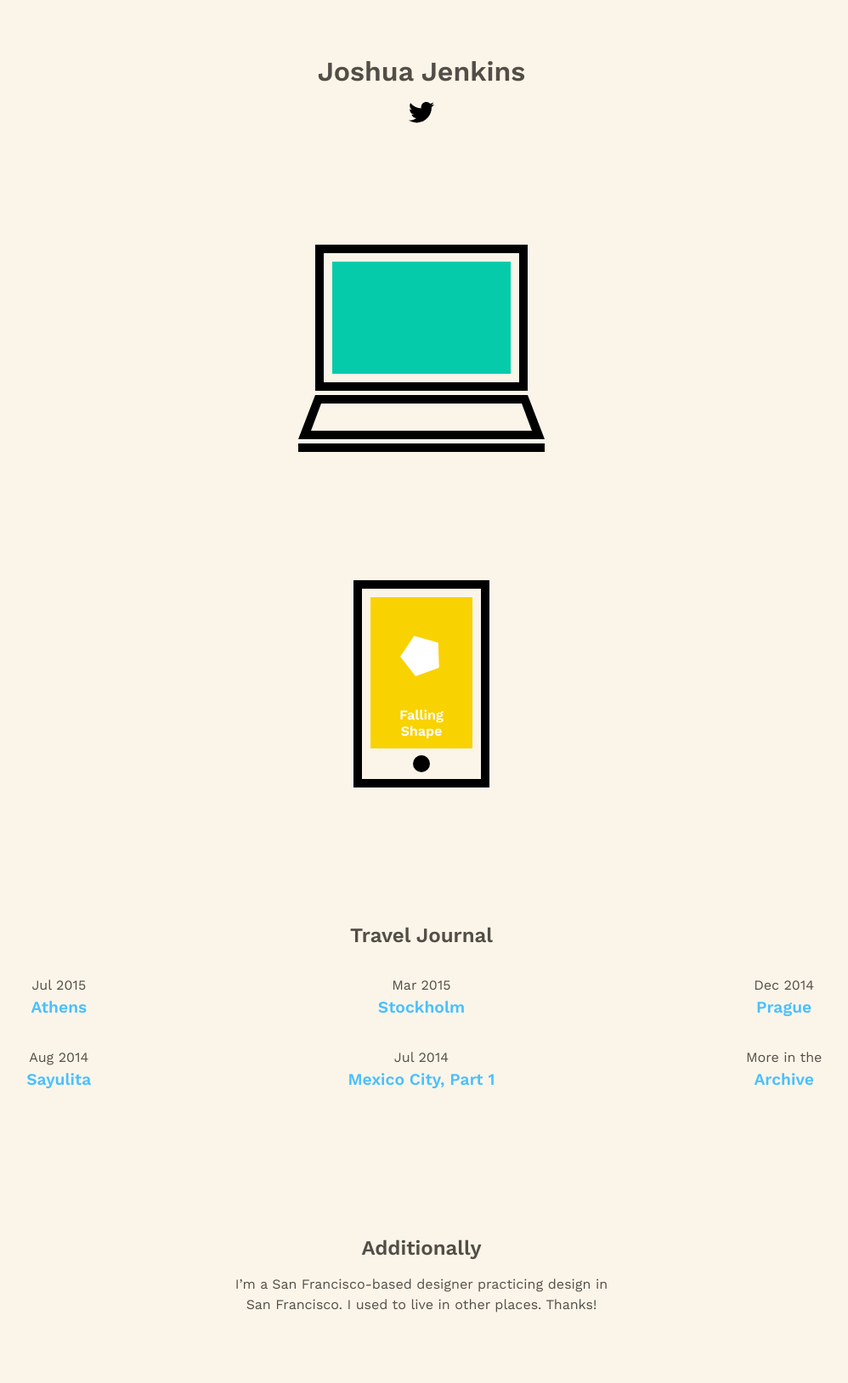
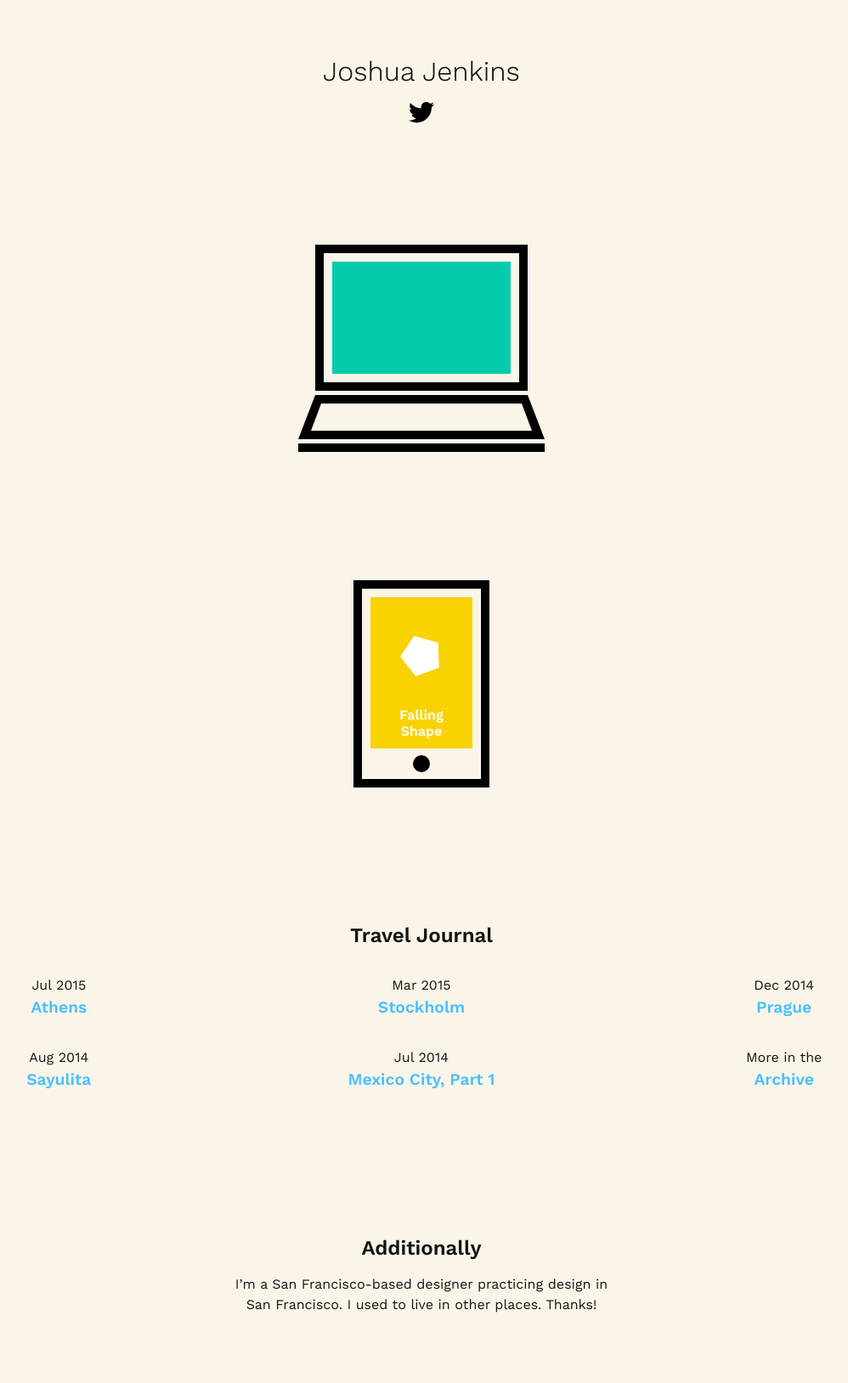
Before and after one commit to joshuajenkins/joshuajenkins.github.io, a Jekyll site: the page built from index.html, in a window 1280 px wide. Shown: the whole page at 85% size, without its empty margins (144-1142 px from the left). Built offline with Jekyll 4.4.1, drawn with Linux system fonts in a browser that asks for light colours.

Commit message:
Lighter type

```diff
--- a/index.html
+++ b/index.html
@@ -4,7 +4,7 @@ layout: new
 
 ---
 
-<h1 class="center p0 mt4 mb2">Joshua Jenkins</h1>
+<h1 class="center p0 mt4 mb2 light">Joshua Jenkins</h1>
 <div class="twitter-link center mb4">
   <a href="http://twitter.com/joshuajenkins">
     <svg width="30px" height="25px" viewBox="0 0 30 25" version="1.1" xmlns="http://www.w3.org/2000/svg" xmlns:xlink="http://www.w3.org/1999/xlink">
--- a/src/scss/_basscss-custom.scss
+++ b/src/scss/_basscss-custom.scss
@@ -22,6 +22,12 @@
     src:  url(fonts/WorkSans-Regular.woff2),
           url(fonts/WorkSans-Regular.woff),
           url(fonts/WorkSans-Regular.ttf);
+}
+@font-face {
+    font-family: work-light;
+    src:  url(fonts/WorkSans-Light.woff2),
+          url(fonts/WorkSans-Light.woff),
+          url(fonts/WorkSans-Light.ttf);
 }
 
 body { margin: 0 }
--- a/src/scss/new.scss
+++ b/src/scss/new.scss
@@ -2,7 +2,7 @@
 
 body {
   background-color: rgb(251, 245, 233);
-  color: rgb(82, 78, 71);
+  color: rgb(20, 20, 20);
 }
 
 a:link,
@@ -26,6 +26,10 @@ a:hover {
 .semibold {
   font-family: 'work-semibold';
   font-weight: normal;
+}
+.light {
+  font-family: 'work-light';
+  font-weight: 300;
 }
 
 .h4 {
```
Also changed, not shown: css/new.css.
